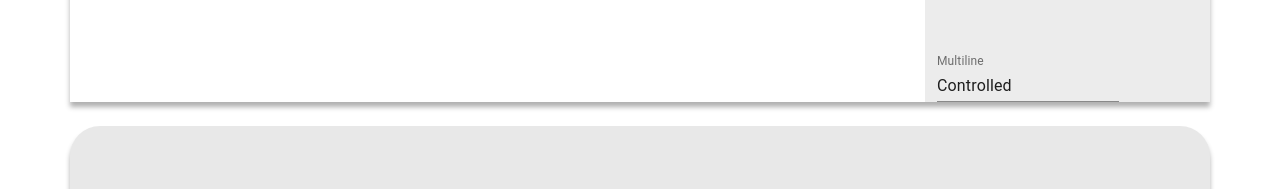
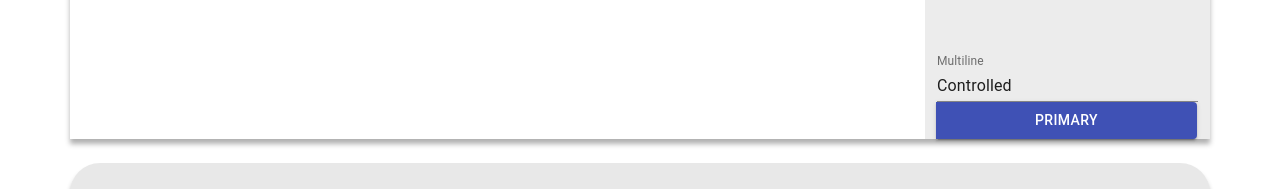
Before and after one commit to alexandre-pinon/twitch-2.0, a React (Create React App) app in the folder front/App/: page /studio in a window 1280 px wide. Shown: the part 464-653 px from the top of the page. Built offline with nearby package versions, Linux system fonts and the light colour scheme; no server answers.

Commit message:
button for chat

```diff
--- a/front/App/src/App.css
+++ b/front/App/src/App.css
@@ -158,3 +158,7 @@ body {
   border-radius: 20px;
   background-color: white;
 }
+
+.input-item {
+  width: 100%;
+}
--- a/front/App/src/components/studio/index.js
+++ b/front/App/src/components/studio/index.js
@@ -3,8 +3,9 @@ import { ReactFlvPlayer } from 'react-flv-player'
 import Chat from "../chat";
 import { makeStyles } from '@material-ui/core/styles';
 import TextField from '@material-ui/core/TextField';
+import Button from '@material-ui/core/Button';
 
-/* const useStyles = makeStyles((theme) => ({
+ const useStyles = makeStyles((theme) => ({
   root: {
     '& .MuiTextField-root': {
       margin: theme.spacing(1),
@@ -12,11 +13,11 @@ import TextField from '@material-ui/core/TextField';
     },
   },
 }));
- */
+
 function Studio() {
 
-/*     const classes = useStyles();
- */    const [value, setValue] = React.useState('Controlled');
+    const classes = useStyles();
+    const [value, setValue] = React.useState('Controlled');
 
     const handleChange = (event) => {
       setValue(event.target.value);
@@ -42,6 +43,7 @@ function Studio() {
                 </div>
                 <div className="input-group">
                     <TextField
+                        className="input-item"
                         id="standard-multiline-flexible"
                         label="Multiline"
                         multiline
@@ -49,6 +51,9 @@ function Studio() {
                         value={value}
                         onChange={handleChange}
                     />
+                    <Button variant="contained" className="input-item marginTop" color="primary">
+                      Primary
+                    </Button>
                 </div>
             </div>
         </div>
```
Also changed, not shown: 1 other file (tests, documents, lock files or other folders).
